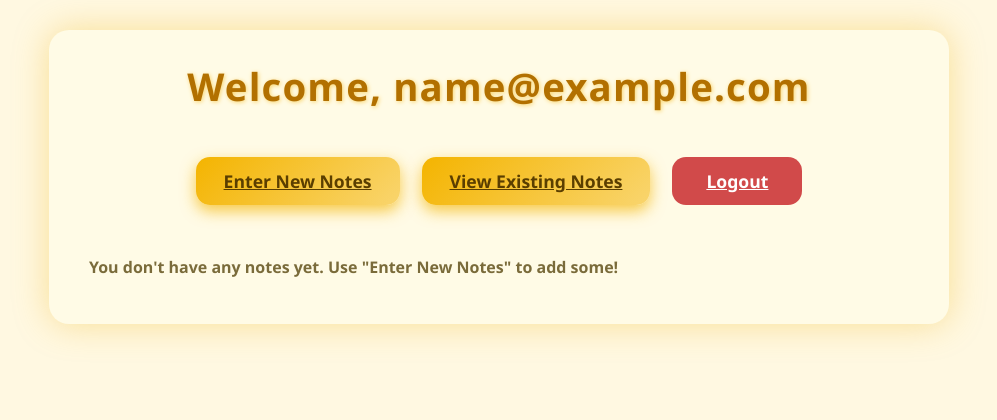
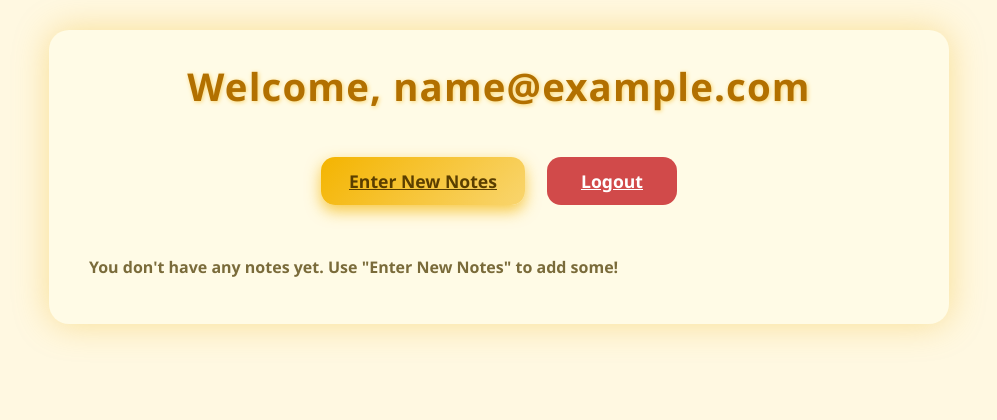
Before and after one commit to NeelKad/AI-study-app, a Flask app: page /dashboard in a window 1280 px wide. Shown: the top 420 px of the page, without its empty margins (141-1138 px from the left). Run offline with Flask 3, Linux system fonts and the light colour scheme; the visitor is signed in with stand-in values (Sample User, id 1); data that the repository does not hold is empty.

Commit message:
Add files via upload
removed view exisiting notes button

```diff
--- a/templates/dashboard.html
+++ b/templates/dashboard.html
@@ -15,9 +15,6 @@
       <div class="nav-buttons">
         <a href="{{ url_for('enter_notes') }}" class="button"
           >Enter New Notes</a
-        >
-        <a href="{{ url_for('my_notes') }}" class="button"
-          >View Existing Notes</a
         >
         <a
           href="{{ url_for('logout') }}"
```
